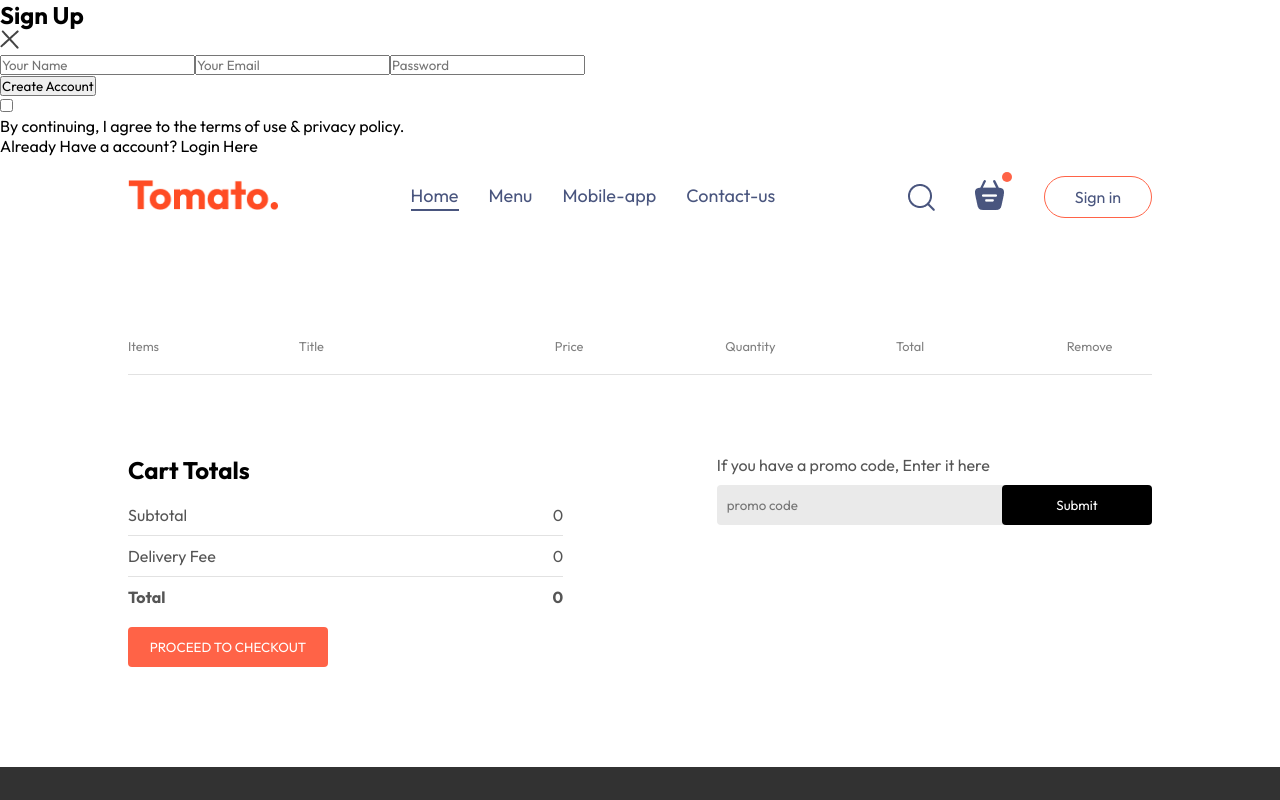
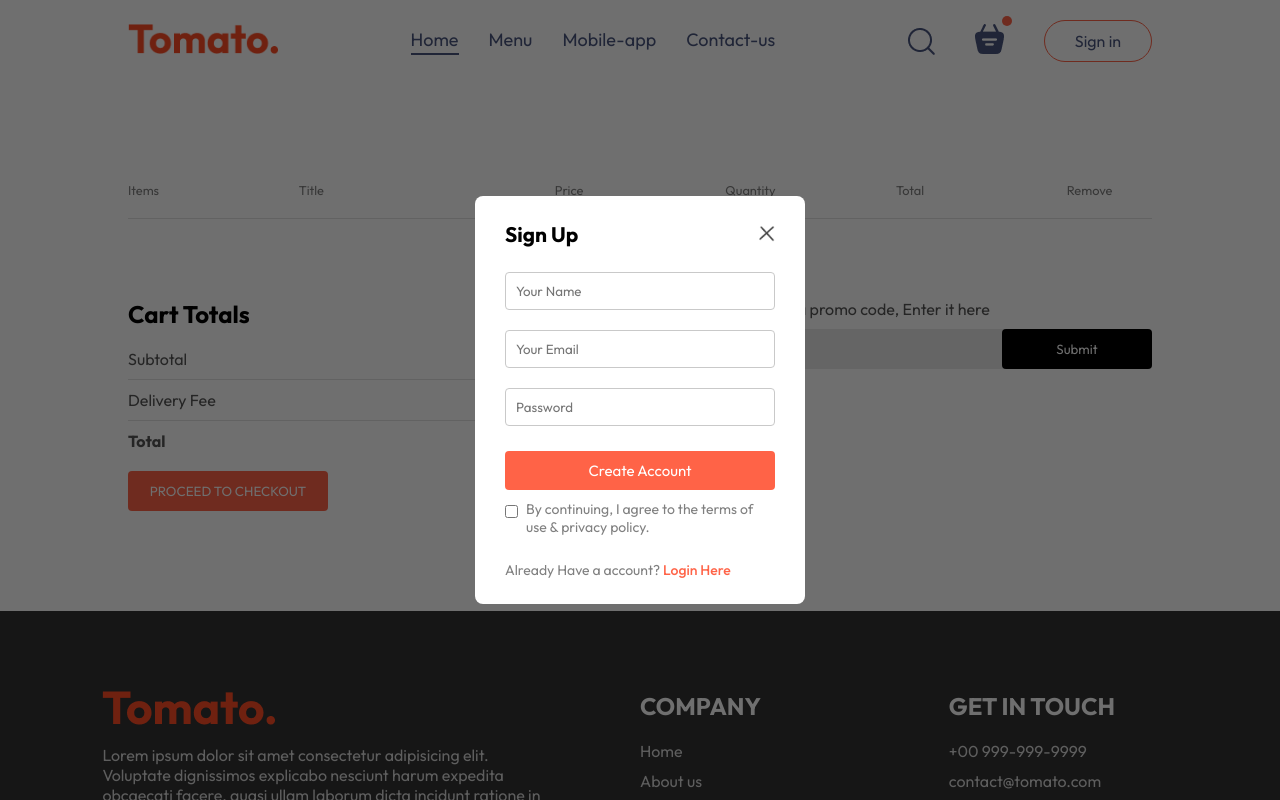
Before and after one commit to Pratyush-Panda-2006/Projects, a React (Vite) app in the folder foodapp/: page /cart in a window 1280 px wide. Both pictures are taken after a click on the button "Sign in". Shown: the top 800 px of the page. Built offline with nearby package versions, Linux system fonts and the light colour scheme.

Commit message:
feat(foodapp/Cart):implement cart totals calculation

```diff
--- a/foodapp/src/Components/LoginPopup/LoginPopup.css
+++ b/foodapp/src/Components/LoginPopup/LoginPopup.css
@@ -0,0 +1,65 @@
+.login-popup{
+  position: absolute;
+  z-index: 1;
+  width: 100%;
+  height: 100%;
+  background-color: #00000090;
+  display: grid;
+}
+.login-popup-container{
+  place-self: center;
+  width: max(23vw, 330px);
+  color: #808080;
+  background-color: white;
+  display: flex;
+  flex-direction: column;
+  gap: 25px;
+  padding: 25px 30px;
+  border-radius: 8px;
+  font-size: 14px;
+  animation: fadeIn 0.5s;
+}
+.login-popup-title{
+  display: flex;
+  justify-content: space-between;
+  align-items: center;
+  color: black;
+}
+.login-popup-title img{
+  width: 16px;
+  cursor: pointer;
+}
+.login-popup-inputs{
+  display: flex;
+  flex-direction: column;
+  gap: 20px;
+}
+.login-popup-inputs input{
+  outline: none;
+  border: 1px solid #c9c9c9;
+  padding: 10px;
+  border-radius: 4px;
+}
+.login-popup-container button{
+  border: none;
+  padding: 10px;
+  border-radius: 4px;
+  color: white;
+  background-color: tomato;
+  font-size: 15px;
+  cursor: pointer;
+}
+.login-popup-condition{
+  display: flex;
+  align-items: start;
+  gap: 8px;
+  margin-top: -15px;
+}
+.login-popup-condition input{
+  margin-top: 5px;
+}
+.login-popup p span{
+  color: tomato;
+  font-weight: 500;
+  cursor: pointer;
+}
--- a/foodapp/src/Context/StoreContext.jsx
+++ b/foodapp/src/Context/StoreContext.jsx
@@ -18,16 +18,24 @@
     setCartItems((prev) => ({...prev, [itemId]:prev[itemId]-1}))
   }
 
-  useEffect(()=>{
-    console.log(cartItems);
-  },[cartItems])
+  const getTotalCartAmount = ()=>{
+    let totalAmount = 0;
+    for (const item in cartItems){
+      if (cartItems[item]>0){
+        let itemInfo = food_list.find((product)=>product._id === item);
+        totalAmount += itemInfo.price*cartItems[item];
+      }
+    }
+    return totalAmount;
+  }
 
   const contextValue = {
     food_list,
     cartItems,
     setCartItems,
     addToCart,
-    removeFromCart
+    removeFromCart,
+    getTotalCartAmount
   };
 
   return (
--- a/foodapp/src/Pages/Cart/Cart.jsx
+++ b/foodapp/src/Pages/Cart/Cart.jsx
@@ -1,9 +1,9 @@
 import React, { useContext } from "react";
-import { StoreContext } from "../../context/StoreContext";
+import { StoreContext } from "../../Context/StoreContext";
 import "./Cart.css";
 
 const Cart = () => {
-  const { cartItems, food_list, removeFromCart } = useContext(StoreContext);
+  const { cartItems, food_list, removeFromCart, getTotalCartAmount } = useContext(StoreContext);
 
   return (
     <div className="cart">
@@ -44,17 +44,17 @@
           <div>
             <div className="cart-total-details">
               <p>Subtotal</p>
-              <p>{0}</p>
+              <p>{getTotalCartAmount()}</p>
             </div>
             <hr />
             <div className="cart-total-details">
               <p>Delivery Fee</p>
-              <p>{0}</p>
+              <p>{2}</p>
             </div>
             <hr />
             <div className="cart-total-details">
               <b>Total</b>
-              <b>{0}</b>
+              <b>{getTotalCartAmount()+2}</b>
             </div>
           </div>
           <button>PROCEED TO CHECKOUT</button>
```
